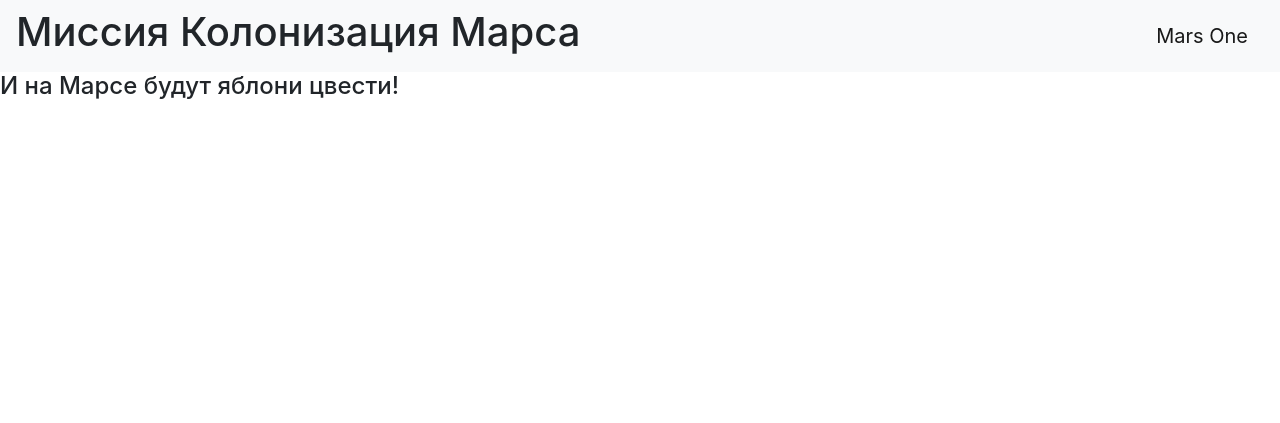
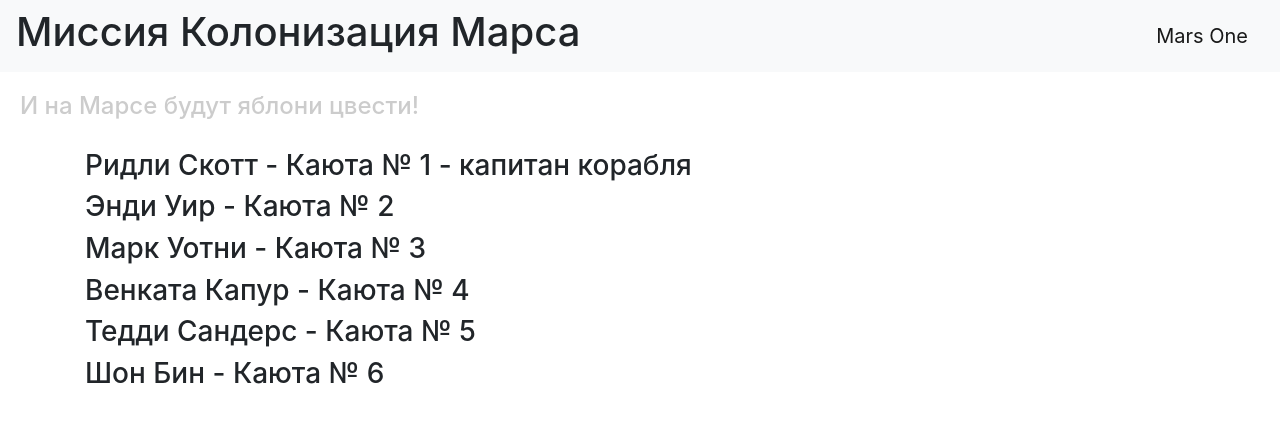
Before and after one commit to Yorshik/flask-training-2, a Flask app: page /distribution in a window 1280 px wide. Shown: the top 423 px of the page. Run offline with Flask 3, Linux system fonts and the light colour scheme; some libraries are stand-ins or nearby versions.

Commit message:
По каютам!

```diff
--- a/main.py
+++ b/main.py
@@ -24,5 +24,20 @@
     return render_template('list_prof.html', professions=professions, list=lst)
 
 
+@app.route('/distribution')
+def distribution():
+    astronauts = {
+        'astronauts': [
+            'Ридли Скотт',
+            "Энди Уир",
+            "Марк Уотни",
+            "Венката Капур",
+            "Тедди Сандерс",
+            "Шон Бин"
+        ]
+    }
+    return render_template('distribution.html', astronauts=astronauts)
+
+
 if __name__ == '__main__':
     app.run(port=8080, host='127.0.0.1')
--- a/templates/base.html
+++ b/templates/base.html
@@ -7,6 +7,7 @@
     href="https://stackpath.bootstrapcdn.com/bootstrap/4.4.1/css/bootstrap.min.css"
     integrity="sha384-Vkoo8x4CGsO3+Hhxv8T/Q5PaXtkKtu6ug5TOeNV6gBiFeWPGFN9MuhOf23Q9Ifjh"
     crossorigin="anonymous">
+    <link rel="stylesheet" href="static/css/style.css">
     <title>{{ title }}</title>
   </head>
   <body>
--- /dev/null
+++ b/templates/distribution.html
@@ -0,0 +1,12 @@
+{% extends "base.html" %}
+
+{% block content %}
+  <meta charset="UTF-8">
+  {% for item in astronauts['astronauts'] %}
+    <div>
+      <h3>
+        {{ item }} - Каюта № {{ loop.index }} {% if loop.first %} - капитан корабля {% endif %}
+      </h3>
+    </div>
+  {% endfor %}
+{% endblock %}
```
